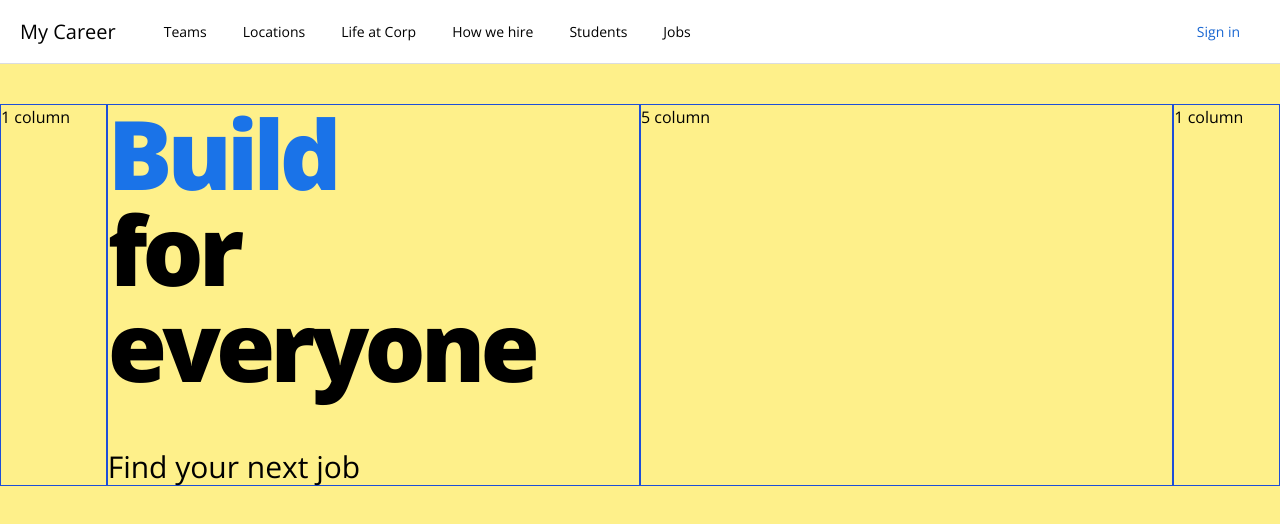
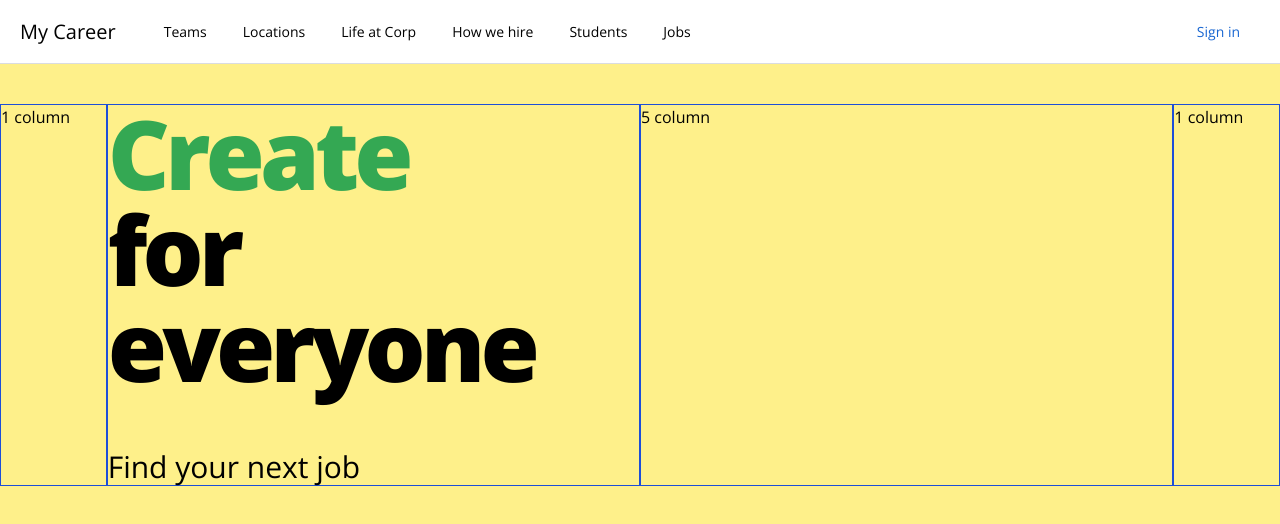
Before and after one commit to gianlucanesta/vue-job-search, a Vue app: page / in a window 1280 px wide. Shown: the top 524 px of the page. Built offline with nearby package versions, Linux system fonts and the light colour scheme.

Commit message:
Adding Function to Headline Component

```diff
--- a/src/components/TheHeadline.vue
+++ b/src/components/TheHeadline.vue
@@ -9,6 +9,7 @@
 </template>
 
 <script>
+import nextElementInList from '../utils/nextElementInList'
 export default {
   name: 'TheHeadline',
   data() {
@@ -32,7 +33,10 @@ export default {
   },
   methods: {
     changeTitle() {
-      this.interval = setInterval(() => {}, 3000)
+      this.interval = setInterval(() => {
+        const actions = ['Build', 'Create', 'Design', 'Code']
+        this.action = nextElementInList(actions, this.action)
+      }, 3000)
     }
   }
 }
```
